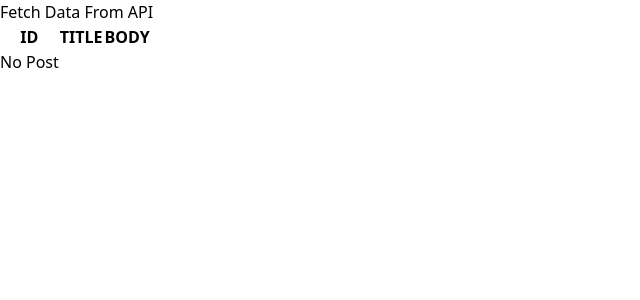
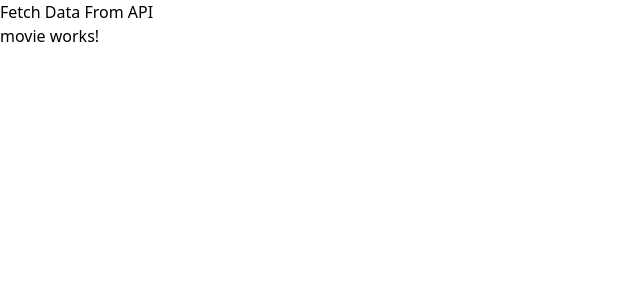
Before and after one commit to DeyanaNikolova/Angular-june-2023, an Angular app in the folder fetch-data-angular-17/fetch-data-angular-17/: page / in a window 1280 px wide. Shown: the top 300 px of the page, without its empty margins (0-640 px from the left). Built offline with nearby package versions, Linux system fonts and the light colour scheme; no server answers.

Commit message:
Add movie component to app

```diff
--- a/fetch-data-angular-17/fetch-data-angular-17/src/app/app.component.html
+++ b/fetch-data-angular-17/fetch-data-angular-17/src/app/app.component.html
@@ -1,2 +1,3 @@
 <h3>Fetch Data From API</h3>
-<app-post></app-post>
+<!-- <app-post></app-post> -->
+<app-movie></app-movie>
--- a/fetch-data-angular-17/fetch-data-angular-17/src/app/app.component.ts
+++ b/fetch-data-angular-17/fetch-data-angular-17/src/app/app.component.ts
@@ -2,11 +2,12 @@ import { Component } from '@angular/core';
 import { CommonModule } from '@angular/common';
 import { RouterOutlet } from '@angular/router';
 import { PostComponent } from './post/post.component';
+import { MovieComponent } from './movie/movie.component';
 
 @Component({
   selector: 'app-root',
   standalone: true,
-  imports: [CommonModule, RouterOutlet, PostComponent],
+  imports: [CommonModule, RouterOutlet, PostComponent, MovieComponent],
   templateUrl: './app.component.html',
   styleUrl: './app.component.css'
 })
```
